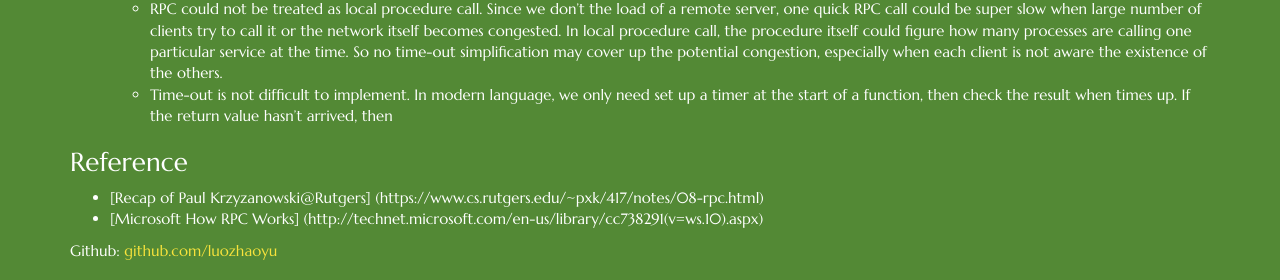
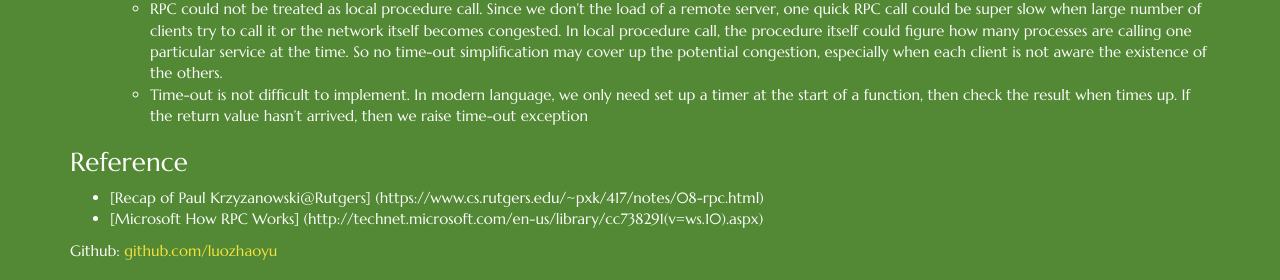
Before and after one commit to luozhaoyu/luozhaoyu.github.io, a Jekyll site: the page built from _posts/2014-11-14-RPC.md, in a window 1280 px wide. Shown: the part 969-1249 px from the top of the page. Built offline with Jekyll 4.4.1, drawn with Linux system fonts in a browser that asks for light colours; nearby versions of some CDN libraries; Markdown is read by kramdown in place of the engine named in the settings.

Commit message:
fix small bug

```diff
--- a/_posts/2014-11-14-RPC.md
+++ b/_posts/2014-11-14-RPC.md
@@ -26,7 +26,7 @@ title: "RPC"
     * If time-out is not supported, people could underestimate the consumption time of RPCs inside one loop. E.g., considering a local procedure call which has time-out of 1s, whose body is just a 1000 times loop of `a = a + 1`. This would be fine and never time-out. However, if we make the add operation into RPC call, even though it is easy and quick to return, the network latency would easy to accumulate more than 1s, at this time the programmer should be aware that he is calling over the network. By using time-out, he could find out the caller function's time-out more quickly.
     * The RPC design should not count on a specific language, such as *Mesa* to handle the time-out bases on its own language feature.
     * RPC could not be treated as local procedure call. Since we don't the load of a remote server, one quick RPC call could be super slow when large number of clients try to call it or the network itself becomes congested. In local procedure call, the procedure itself could figure how many processes are calling one particular service at the time. So no time-out simplification may cover up the potential congestion, especially when each client is not aware the existence of the others.
-    * Time-out is not difficult to implement. In modern language, we only need set up a timer at the start of a function, then check the result when times up. If the return value hasn't arrived, then
+    * Time-out is not difficult to implement. In modern language, we only need set up a timer at the start of a function, then check the result when times up. If the return value hasn't arrived, then we raise time-out exception
 
 ### Reference
 * [Recap of Paul Krzyzanowski@Rutgers] (https://www.cs.rutgers.edu/~pxk/417/notes/08-rpc.html)
```
